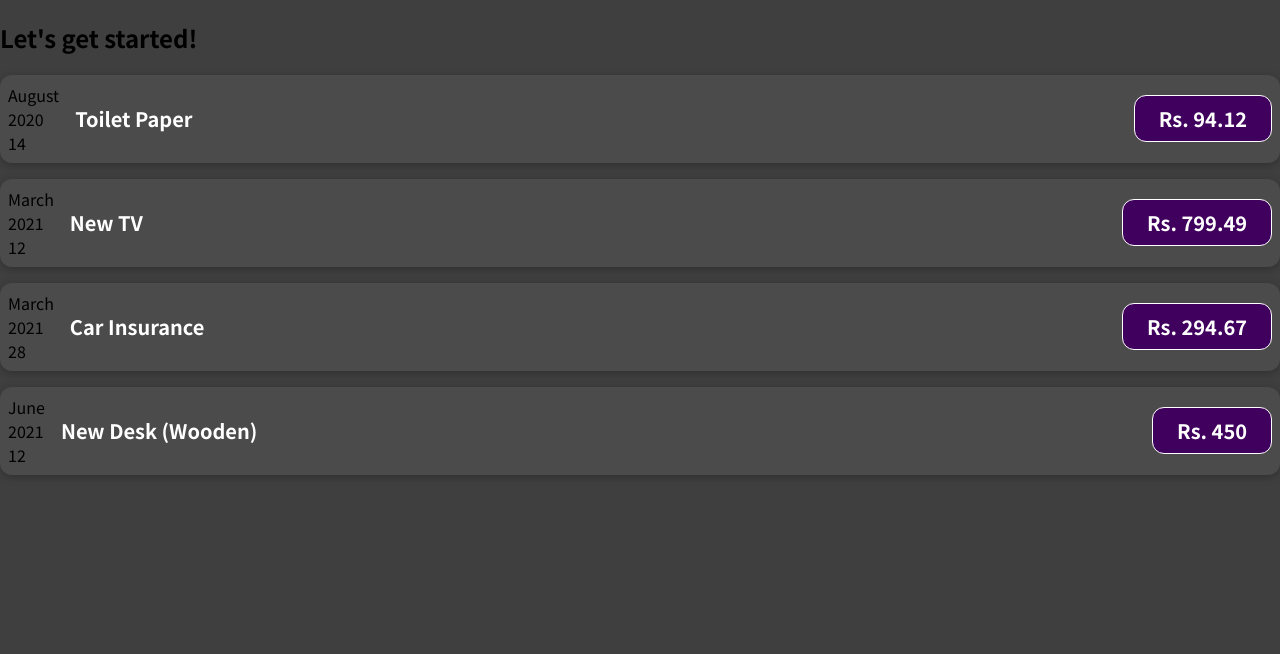
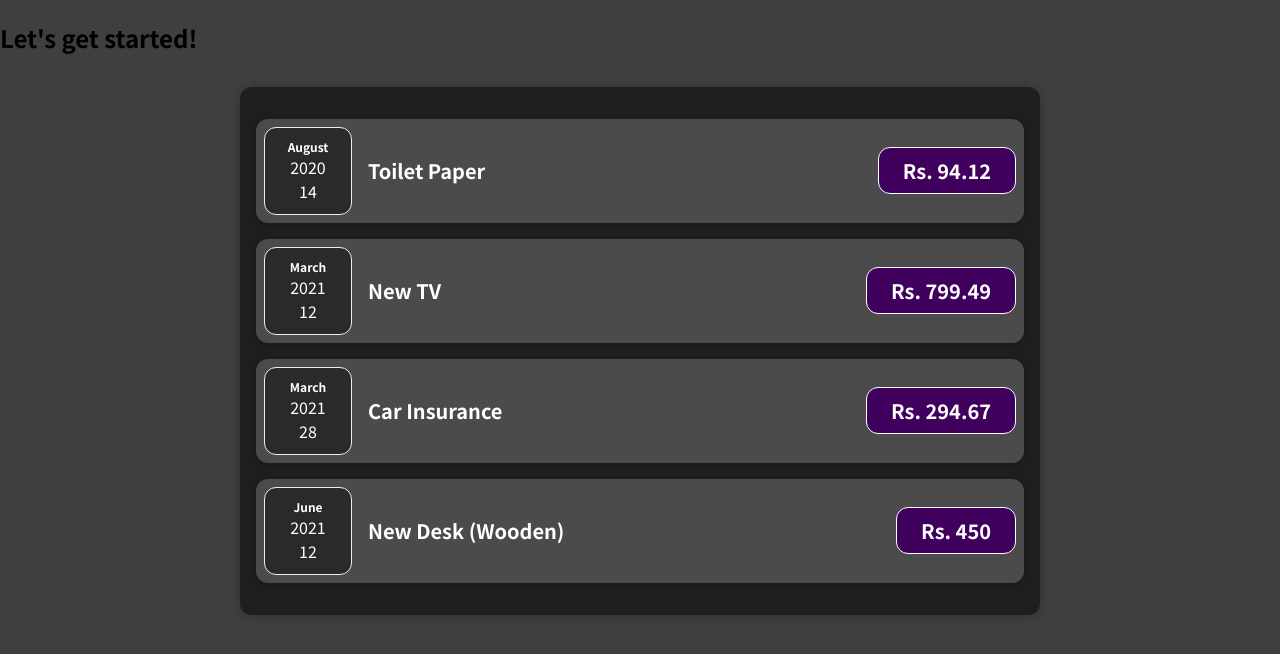
Before and after one commit to harsha9726/react-practice, a JavaScript app: page / in a window 1280 px wide. Shown: the top 654 px of the page. Built offline with nearby package versions, Linux system fonts and the light colour scheme.

Commit message:
Added Exppenses component

```diff
--- a/src/App.js
+++ b/src/App.js
@@ -1,4 +1,5 @@
-import ExpenseItem from './Components/ExpenseItem';
+import Expenses from './Components/Expenses';
+
 const App =()=> {
   const expenses = [
     {
@@ -28,10 +29,7 @@ const App =()=> {
   return (
     <div>
       <h2>Let's get started!</h2>
-      <ExpenseItem title={expenses[0].title} amount={expenses[0].amount} date={expenses[0].date}></ExpenseItem>
-      <ExpenseItem title={expenses[1].title} amount={expenses[1].amount} date={expenses[1].date}></ExpenseItem>
-      <ExpenseItem title={expenses[2].title} amount={expenses[2].amount} date={expenses[2].date}></ExpenseItem>
-      <ExpenseItem title={expenses[3].title} amount={expenses[3].amount} date={expenses[3].date}></ExpenseItem>
+      <Expenses expenses={expenses}/>
     </div>
   );
 }
--- /dev/null
+++ b/src/Components/ExpenseDate.css
@@ -0,0 +1,26 @@
+.expense-date {
+  display: flex;
+  flex-direction: column;
+  width: 5.5rem;
+  height: 5.5rem;
+  border: 1px solid #ececec;
+  background-color: #2a2a2a;
+  color: white;
+  border-radius: 12px;
+  align-items: center;
+  justify-content: center;
+}
+
+.expense-date__month {
+  font-size: 0.75rem;
+  font-weight: bold;
+}
+
+.expense-date__year {
+  font-size: 0.75rem;
+}
+
+.expense-date__day {
+  font-size: 1.5rem;
+  font-weight: bold;
+}
--- a/src/Components/ExpenseDate.js
+++ b/src/Components/ExpenseDate.js
@@ -1,13 +1,14 @@
+import './ExpenseDate.css';
 const ExpenseDate = (props) => {
   const month = props.date.toLocaleString('en-US', {month: 'long'});
   const day = props.date.toLocaleString('en-US', {day: '2-digit'});
   const year = props.date.getFullYear();
 
   return (
-    <div>
-      <div>{month}</div>
-      <div>{year}</div>
-      <div>{day}</div>
+    <div className="expense-date">
+      <div className="expense-date__month">{month}</div>
+      <div className="expense-date_year">{year}</div>
+      <div className="expense-date_day">{day}</div>
     </div>
   );
 }
--- a/src/Components/ExpenseItem.js
+++ b/src/Components/ExpenseItem.js
@@ -5,7 +5,7 @@ const ExpenseItem = (props) => {
 
   return (
   <div className="expense-item">
-    <ExpenseDate date={props.date}></ExpenseDate>
+    <ExpenseDate date={props.date}/>
     <div className="expense-item__description">
       <h2>{props.title}</h2>
       <div className="expense-item__price">Rs. {props.amount}</div>
--- /dev/null
+++ b/src/Components/Expenses.css
@@ -0,0 +1,9 @@
+.expenses {
+  padding: 1rem;
+  background-color: rgb(31, 31, 31);
+  margin: 2rem auto;
+  width: 50rem;
+  max-width: 95%;
+  border-radius: 12px;
+  box-shadow: 0 1px 8px rgba(0, 0, 0, 0.25);
+}
--- /dev/null
+++ b/src/Components/Expenses.js
@@ -0,0 +1,16 @@
+import ExpenseItem from './ExpenseItem';
+import './Expenses.css';
+
+const Expenses = (props) =>{
+  const items = props.expenses;
+  return (
+    <div className="expenses">
+      <ExpenseItem title={items[0].title} amount={items[0].amount} date={items[0].date}></ExpenseItem>
+      <ExpenseItem title={items[1].title} amount={items[1].amount} date={items[1].date}></ExpenseItem>
+      <ExpenseItem title={items[2].title} amount={items[2].amount} date={items[2].date}></ExpenseItem>
+      <ExpenseItem title={items[3].title} amount={items[3].amount} date={items[3].date}></ExpenseItem>
+    </div>
+  );
+}
+
+export default Expenses;
```
